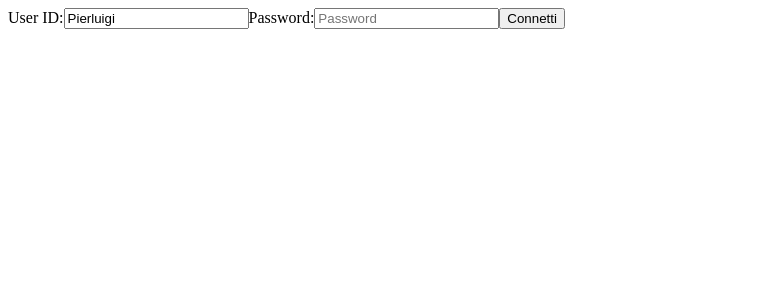
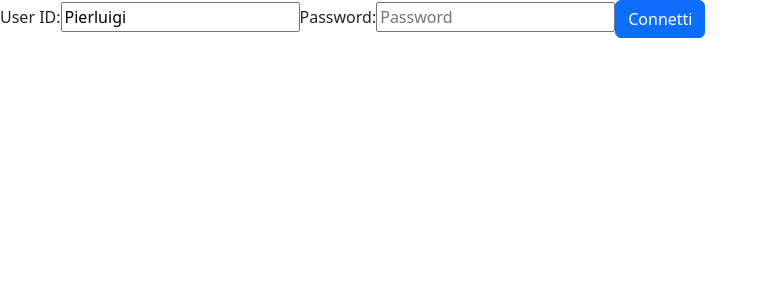
Before and after one commit to PierluigiPapa/angular16, an Angular app: page / in a window 1280 px wide. Shown: the top 300 px of the page, without its empty margins (0-767 px from the left). Built offline with nearby package versions, Linux system fonts and the light colour scheme.

Commit message:
feat: lez #12 added Bootstrap \ fix: styled button on LoginComponent

```diff
--- a/package.json
+++ b/package.json
@@ -18,6 +18,7 @@
     "@angular/platform-browser": "^16.2.0",
     "@angular/platform-browser-dynamic": "^16.2.0",
     "@angular/router": "^16.2.0",
+    "bootstrap": "^5.3.2",
     "rxjs": "~7.8.0",
     "tslib": "^2.3.0",
     "zone.js": "~0.13.0"
--- a/src/app/login/login.component.html
+++ b/src/app/login/login.component.html
@@ -4,7 +4,7 @@
 
   <label for="password">Password:</label>
   <input type="password" id="password" placeholder="Password" [(ngModel)] = password>
-  <button (click) = gestAuth()>Connetti</button>
+  <button class="btn btn-primary" (click) = gestAuth()>Connetti</button>
 </div>
 
 <div *ngIf="!autenticato">
--- a/src/styles.css
+++ b/src/styles.css
@@ -1 +1 @@
-/* You can add global styles to this file, and also import other style files */
+@import '~bootstrap/dist/css/bootstrap.min.css';
```
Also changed, not shown: 1 other file (tests, documents, lock files or other folders).
